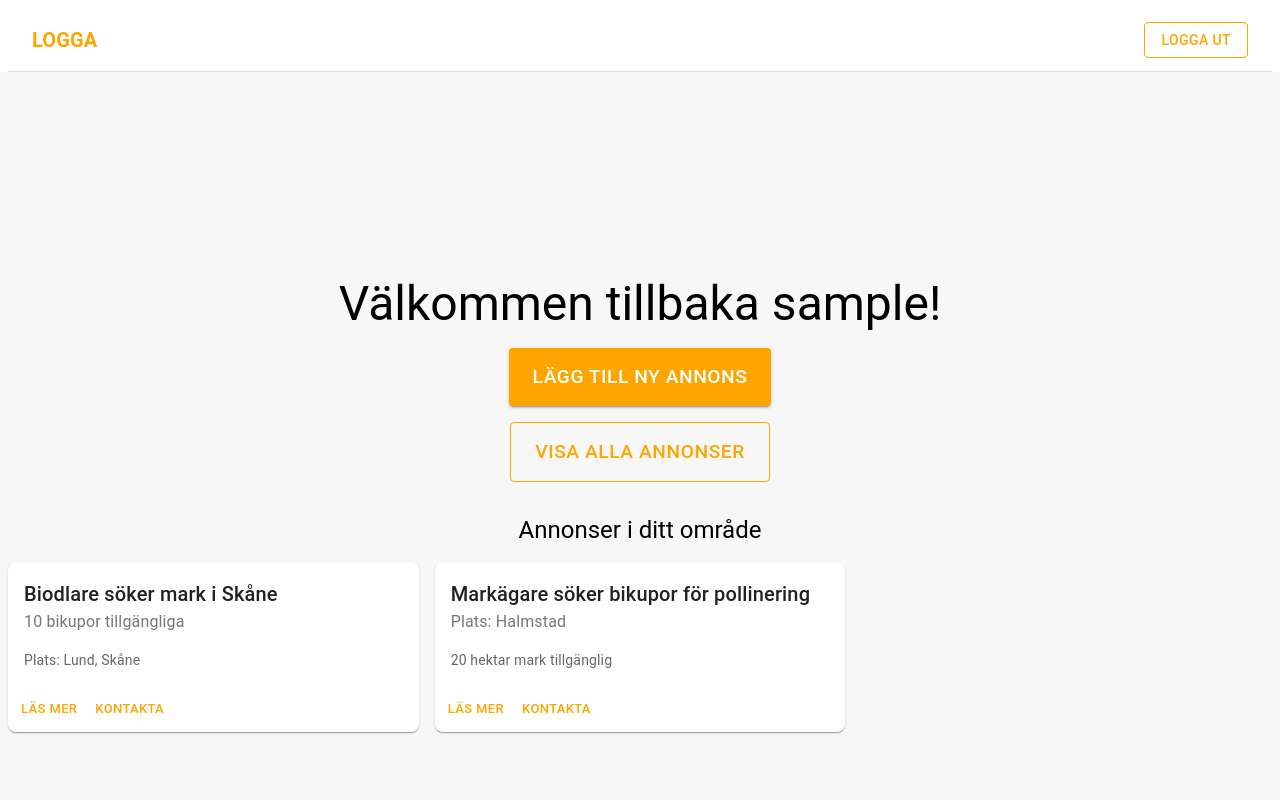
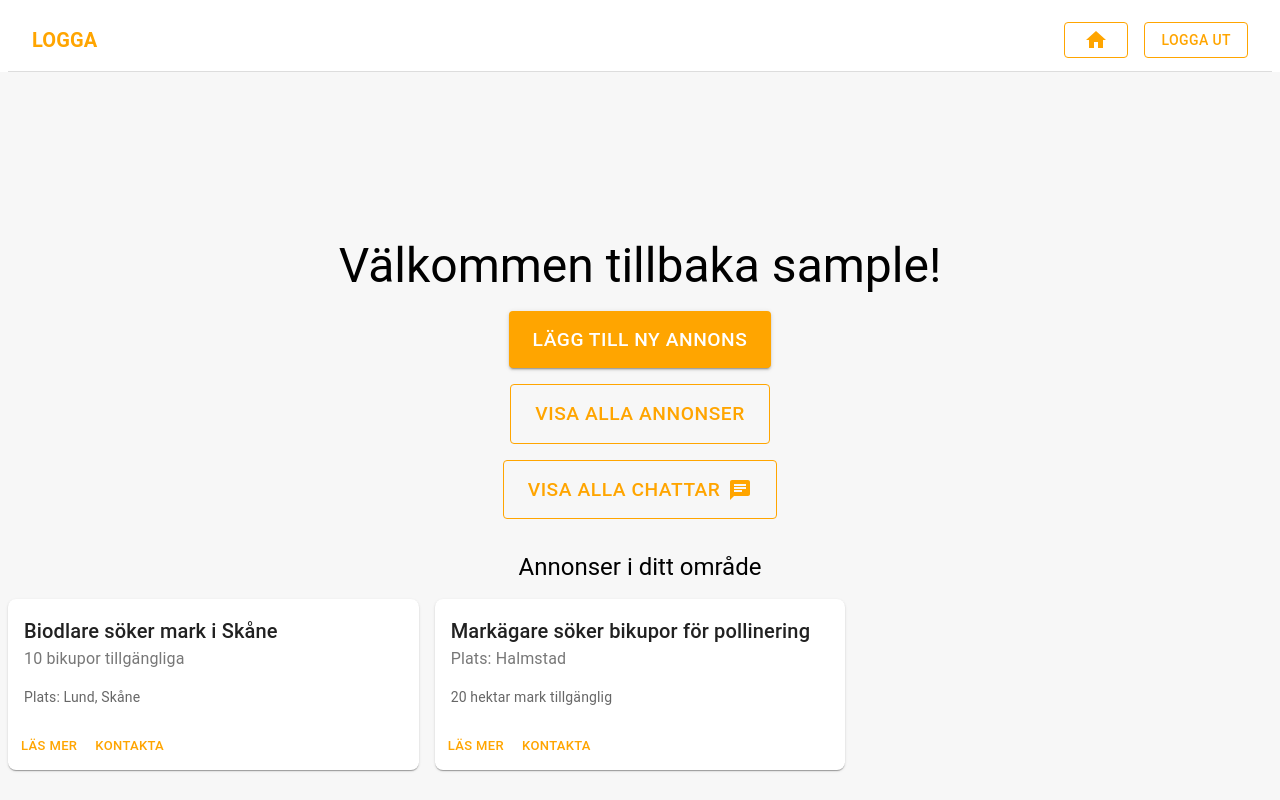
Before and after one commit to Sfinx-Development/UF-eservice, a React app: page /dashboard in a window 1280 px wide. Shown: the top 800 px of the page. Built offline with nearby package versions, Linux system fonts and the light colour scheme; no server answers; sample sign-in values are in the browser's storage; the HTML template or start-up script is replaced by a standard one.

Commit message:
chatlist

```diff
--- a/src/Navigation.tsx
+++ b/src/Navigation.tsx
@@ -9,6 +9,7 @@ import NewAdPage from "./PAGES/NewAdd";
 import RegisterPage from "./PAGES/Register";
 import RootLayout from "./PAGES/Rootlayout";
 import ProtectedRoute from "./ProtectedRoute";
+import ChatList from "./PAGES/ChatList";
 
 const Navigation = () => {
   // const [userLoaded, setUserLoaded] = useState(false);
@@ -61,6 +62,10 @@ const Navigation = () => {
           element={<ProtectedRoute element={AdDetailPage} />}
         />
         <Route
+          path="chatlist"
+          element={<ProtectedRoute element={ChatList} />}
+        />
+        <Route
           path="chat/:chatId"
           element={<ProtectedRoute element={Chat} />}
         ></Route>
--- a/src/PAGES/ChatList.tsx
+++ b/src/PAGES/ChatList.tsx
@@ -0,0 +1,125 @@
+import {
+  Box,
+  Button,
+  CircularProgress,
+  List,
+  ListItem,
+  ListItemText,
+  Paper,
+  Typography,
+  useMediaQuery,
+  useTheme,
+} from "@mui/material";
+import { useEffect } from "react";
+import { useNavigate } from "react-router-dom";
+import { getAllChatsByProfileAsync } from "../SLICES/chatSlice";
+import { useAppDispatch, useAppSelector } from "../SLICES/store";
+
+export default function ChatList() {
+  const dispatch = useAppDispatch();
+  const { chatSessions, loading } = useAppSelector((state) => state.chatSlice);
+  const user = useAppSelector((state) => state.userSlice.user);
+
+  const theme = useTheme();
+  const isMobile = useMediaQuery(theme.breakpoints.down("sm"));
+  const navigate = useNavigate();
+
+  useEffect(() => {
+    if (user) {
+      dispatch(getAllChatsByProfileAsync(user.id));
+    }
+  }, [user]);
+
+  const handleNavigateToChat = (chatId: string) => {
+    navigate(`/chat/${chatId}`);
+  };
+
+  return (
+    <Box
+      sx={{
+        display: "flex",
+        flexDirection: "column",
+        alignItems: "center",
+        minHeight: "100vh",
+        width: "100%",
+        backgroundColor: "#f4f4f4",
+        padding: isMobile ? "1rem" : "2rem",
+      }}
+    >
+      {loading ? (
+        <CircularProgress />
+      ) : chatSessions.length > 0 ? (
+        <Box
+          sx={{
+            display: "flex",
+            flexDirection: "column",
+            width: "100%",
+            maxWidth: isMobile ? "100%" : "900px", // Anpassning för mobil och desktop
+            backgroundColor: "#fff",
+            borderRadius: "8px",
+            padding: "1rem",
+            boxShadow: "0px 4px 12px rgba(0, 0, 0, 0.1)",
+          }}
+        >
+          {/* Titel */}
+          <Typography
+            variant={isMobile ? "h5" : "h4"}
+            gutterBottom
+            sx={{ fontWeight: "bold" }}
+          >
+            Ditt chattlista
+          </Typography>
+
+          {/* Lista över alla chatt-sessioner */}
+          <Paper
+            sx={{
+              padding: "1rem",
+              marginBottom: "1rem",
+              maxHeight: isMobile ? "300px" : "500px",
+              overflowY: "auto",
+              backgroundColor: "#f9f9f9",
+            }}
+          >
+            <List>
+              {chatSessions.map((chat) => (
+                <ListItem
+                  key={chat.id}
+                  onClick={() => handleNavigateToChat(chat.id)}
+                  sx={{
+                    marginBottom: "1rem",
+                    padding: "1rem",
+                    backgroundColor: "#fff",
+                    borderRadius: "8px",
+                    boxShadow: "0px 2px 4px rgba(0, 0, 0, 0.1)",
+                  }}
+                >
+                  <ListItemText
+                    primary={`Annons: ${chat.adTitle}`}
+                    secondary={`Senaste meddelande: ${new Date(
+                      chat.lastUpdated
+                    ).toLocaleString()}`}
+                  />
+                  <Button
+                    variant="outlined"
+                    sx={{
+                      borderColor: "#FFA500", // Orange border
+                      color: "#FFA500", // Textfärg
+                      "&:hover": {
+                        borderColor: "#cc8500",
+                        color: "#cc8500",
+                      },
+                    }}
+                  >
+                    Öppna chatt
+                  </Button>
+                </ListItem>
+              ))}
+            </List>
+          </Paper>
+        </Box>
+      ) : (
+        <Typography>Du har inga pågående chattar.</Typography>
+      )}
+    </Box>
+  );
+}
--- a/src/PAGES/Dashboard.tsx
+++ b/src/PAGES/Dashboard.tsx
@@ -1,3 +1,4 @@
+import ChatIcon from "@mui/icons-material/Chat";
 import {
   Box,
   Button,
@@ -76,6 +77,29 @@ const DashboardPage: React.FC = () => {
         Visa alla annonser
       </Button>
 
+      {/* Ny knapp för att visa alla chattar */}
+      <Button
+        variant="outlined"
+        sx={{
+          marginTop: "1rem",
+          borderColor: "#FFA500",
+          color: "#FFA500",
+          padding: "0.75rem 1.5rem",
+          gap: 1,
+          fontSize: isMobile ? "1rem" : "1.2rem",
+          "&:hover": {
+            borderColor: "#cc8500",
+            color: "#cc8500",
+          },
+        }}
+        onClick={() => {
+          navigate("/chatlist");
+        }}
+      >
+        Visa alla chattar
+        <ChatIcon />
+      </Button>
+
       {/* Exempel på några annonser som visas i dashboarden */}
       <Typography variant="h5" sx={{ marginTop: "2rem", marginBottom: "1rem" }}>
         Annonser i ditt område
--- a/src/PAGES/Rootlayout.tsx
+++ b/src/PAGES/Rootlayout.tsx
@@ -1,3 +1,4 @@
+import HomeIcon from "@mui/icons-material/Home";
 import { AppBar, Box, Button, Toolbar, Typography } from "@mui/material";
 import { Outlet, useNavigate } from "react-router-dom";
 import { useAppDispatch, useAppSelector } from "../SLICES/store";
@@ -60,7 +61,24 @@ const RootLayout = () => {
 
           {/* Användarens navigeringsalternativ */}
           {user && (
-            <Box sx={{ display: "flex", alignItems: "center" }}>
+            <Box sx={{ display: "flex", alignItems: "center", gap: 2 }}>
+              <Button
+                variant="outlined"
+                onClick={() => {
+                  navigate("/dashboard");
+                }}
+                sx={{
+                  borderColor: "#FFA500",
+                  color: "#FFA500",
+                  paddingX: 2,
+                  "&:hover": {
+                    borderColor: "#cc8500",
+                    color: "#cc8500",
+                  },
+                }}
+              >
+                <HomeIcon />
+              </Button>
               {/* Logga ut knapp */}
               <Button
                 variant="outlined"
```
